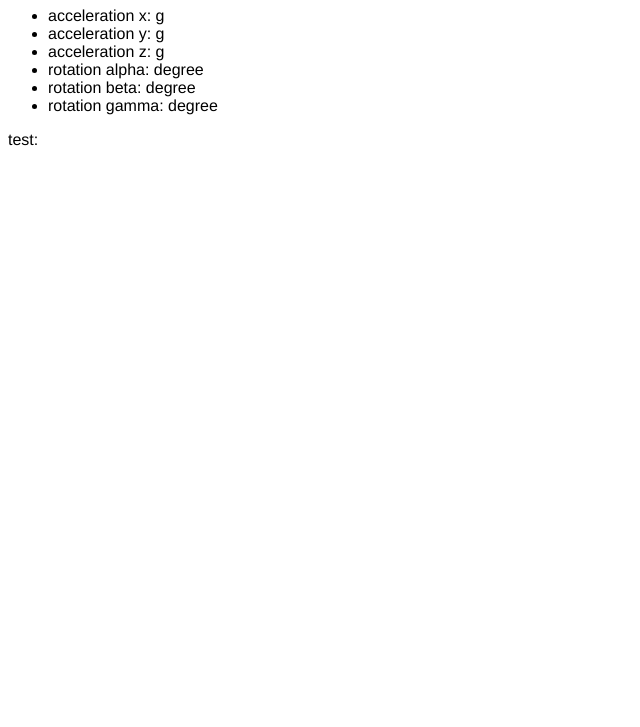
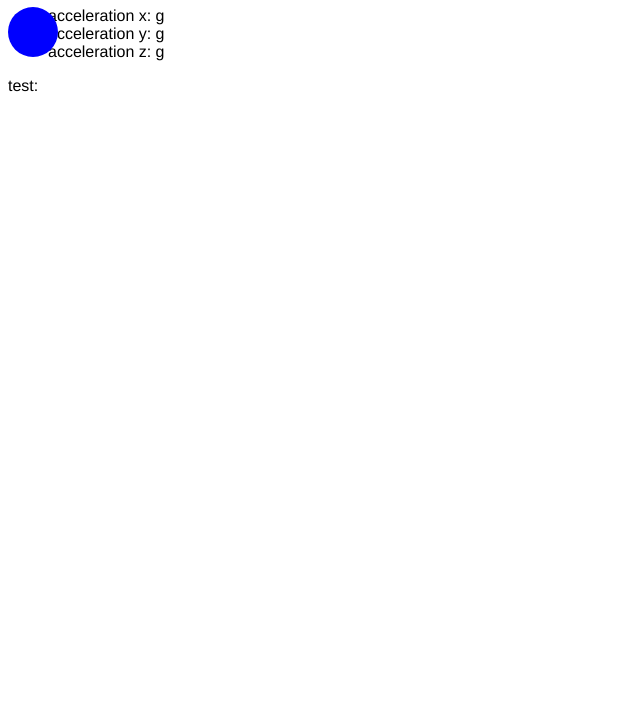
Before and after one commit to elliottmunoz/elliottmunoz.github.io, a plain HTML site: page docs/walle/accelerometer.html in a window 1280 px wide. Shown: the part 73-800 px from the top of the page, without its empty margins (0-640 px from the left). Drawn offline with Linux system fonts and the light colour scheme.

Commit message:
remove rotation

```diff
--- a/docs/walle/accelerometer.html
+++ b/docs/walle/accelerometer.html
@@ -27,9 +27,6 @@ body {
 	<li>acceleration x: <span id="accelerationX"></span>g</li>
 	<li>acceleration y: <span id="accelerationY"></span>g</li>
 	<li>acceleration z: <span id="accelerationZ"></span>g</li>
-	<li>rotation alpha: <span id="rotationAlpha"></span>degree</li>
-	<li>rotation beta: <span id="rotationBeta"></span>degree</li>
-	<li>rotation gamma: <span id="rotationGamma"></span>degree</li>
 </ul>
 
 test: <span id="test"></span>
@@ -49,14 +46,15 @@ if (window.DeviceMotionEvent != undefined) {
 		document.getElementById("accelerationX").innerHTML = e.accelerationIncludingGravity.x;
 		document.getElementById("accelerationY").innerHTML = e.accelerationIncludingGravity.y;
 		document.getElementById("accelerationZ").innerHTML = e.accelerationIncludingGravity.z;
-
+    /*
 		if ( e.rotationRate ) {
 			document.getElementById("rotationAlpha").innerHTML = e.rotationRate.alpha;
 			document.getElementById("rotationBeta").innerHTML = e.rotationRate.beta;
 			document.getElementById("rotationGamma").innerHTML = e.rotationRate.gamma;
 		}
+		*/
 	}
-
+  /*
 	setInterval( function() {
 		var landscapeOrientation = window.innerWidth/window.innerHeight > 1;
 		if ( landscapeOrientation) {
@@ -77,9 +75,10 @@ if (window.DeviceMotionEvent != undefined) {
 		sphere.style.left = x + "px";
 
 	}, 25);
+	*/
 }
 
-
+/*
 function boundingBoxCheck(){
 	if (x<0) { x = 0; vx = -vx; }
 	if (y<0) { y = 0; vy = -vy; }
@@ -87,6 +86,7 @@ function boundingBoxCheck(){
 	//if (y>document.documentElement.clientHeight-20) { y = document.documentElement.clientHeight-20; vy = -vy; }
 
 }
+*/
 
 </script>
 
```
Also changed, not shown: walle/accelerometer.html (+0 -9 lines), 1 other file.
